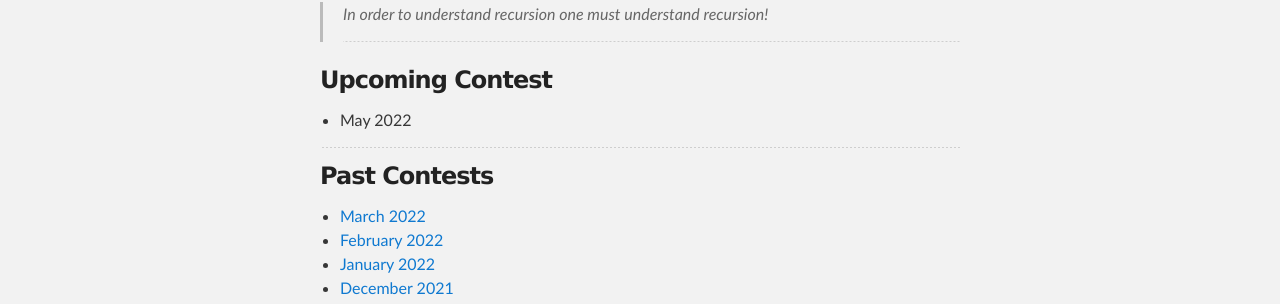
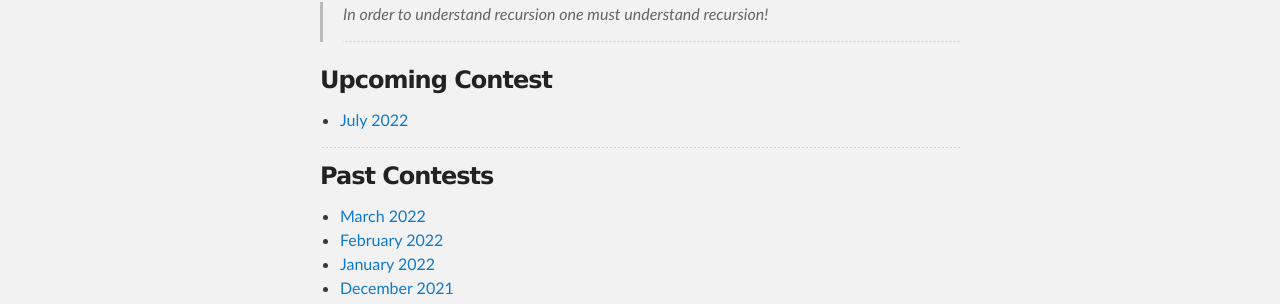
Before and after one commit to ieee-uvce-cs/ncode, a Jekyll site: the page built from index.md, in a window 1280 px wide. Shown: the part 294-598 px from the top of the page. Built offline with Jekyll 4.4.1, drawn with Linux system fonts in a browser that asks for light colours.

Commit message:
Update index.md

```diff
--- a/index.md
+++ b/index.md
@@ -6,7 +6,7 @@ layout: default
 * * *
 
 ### Upcoming Contest
-- May 2022
+- [July 2022](https://www.hackerrank.com/uvce-ncode-june-2022)
 
 * * *
 
```
